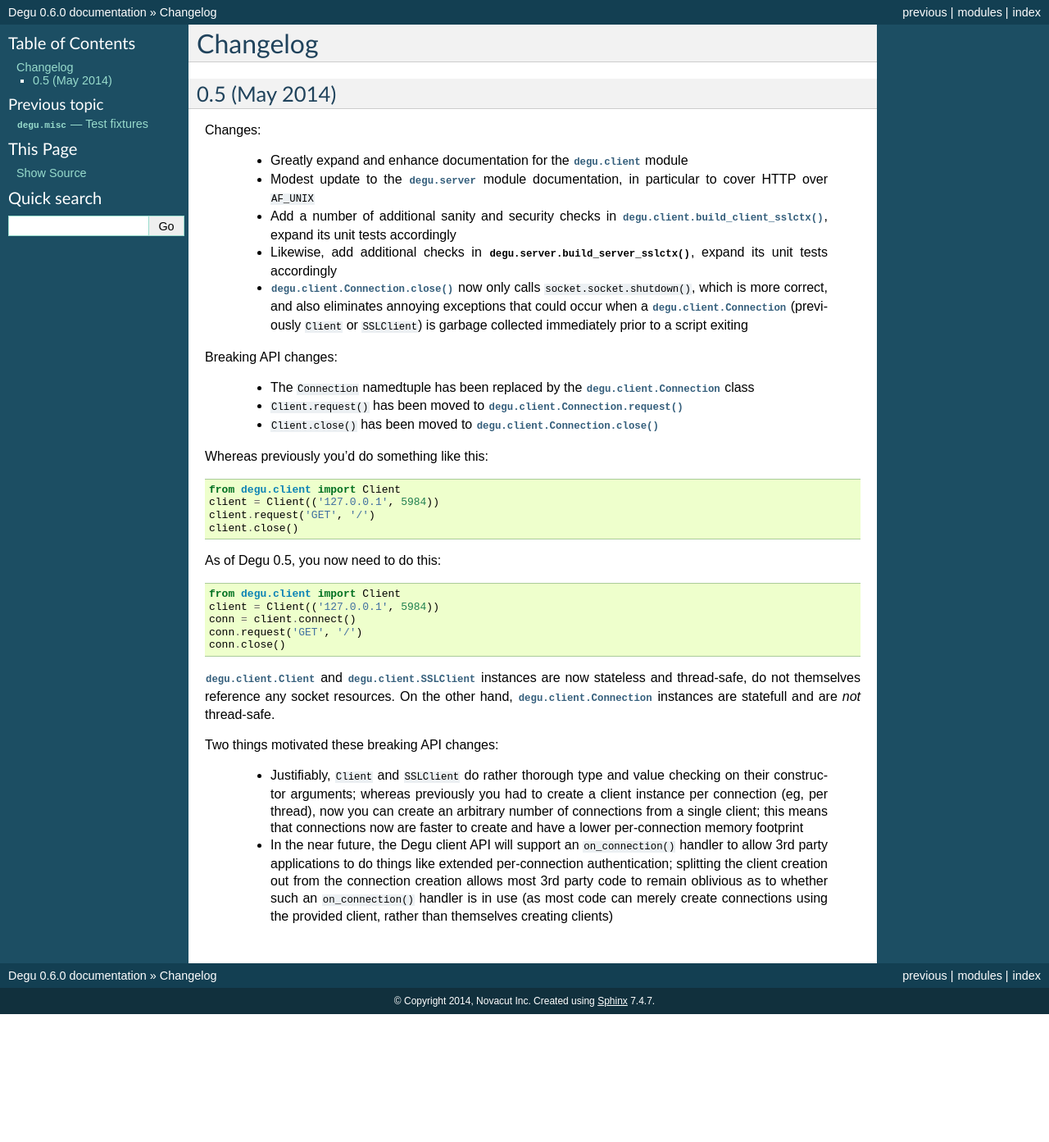
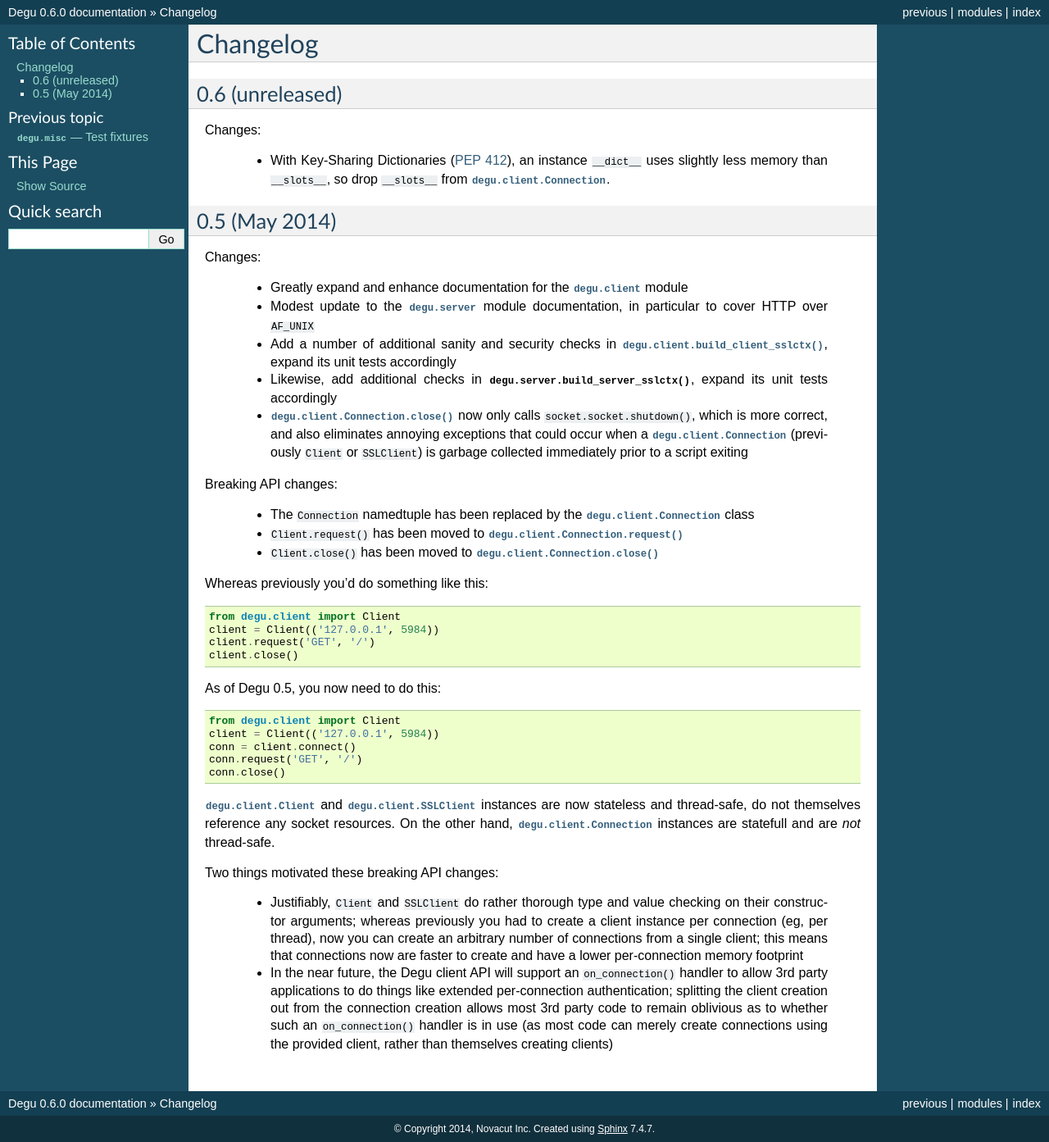
Before and after one commit to json420/degu, a Sphinx documentation site: the page built from doc/changelog.rst, in a window 1280 px wide. Shown: the whole page at 82% size. Built offline with Sphinx 7.4.7, drawn with Linux system fonts in a browser that asks for light colours; before the commit the page ends 1237 px from its top, so only the background shows below that.

Commit message:
Start work on 0.6 changelog.rst entry

```diff
--- a/doc/changelog.rst
+++ b/doc/changelog.rst
@@ -1,5 +1,16 @@
 Changelog
 =========
+
+
+0.6 (unreleased)
+----------------
+
+Changes:
+
+    * With Key-Sharing Dictionaries (`PEP 412`_), an instance ``__dict__`` uses
+      slightly less memory than ``__slots__``, so drop ``__slots__`` from
+      :class:`degu.client.Connection`.
+
 
 
 0.5 (May 2014)
@@ -73,3 +84,6 @@
       oblivious as to whether such an ``on_connection()`` handler is in use (as
       most code can merely create connections using the provided client, rather
       than themselves creating clients)
+
+
+.. _`PEP 412`: http://legacy.python.org/dev/peps/pep-0412/
```
